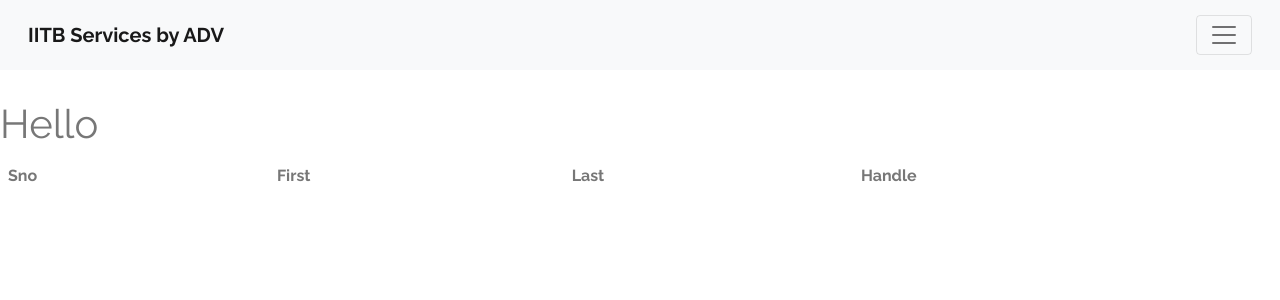
After one commit to CS699-IITB-Autumn-2021/project-segmentation_faulters, a Django app: page /hairsalon_admin in a window 1280 px wide. The commit adds this page. Shown: the top 300 px of the page. Run offline with Django 3.2, Linux system fonts and the light colour scheme; lists and menus that the app fills with data are empty; some libraries are stand-ins or nearby versions.

Commit message:
admin page for hair salon

```diff
--- a/IITB_Services/authentication/urls.py
+++ b/IITB_Services/authentication/urls.py
@@ -15,5 +15,6 @@ urlpatterns = [
     path('gulmohar_updation',views.gulmohar_updation,name="gulmohar_updation"),
     path('toggle',views.toggle,name="toggle"),
     path('hair',views.hair,name='hair'),
+    path('hairsalon_admin',views.hairsalon_admin,name="hairsalon_admin"),
 
 ]
--- a/IITB_Services/authentication/views.py
+++ b/IITB_Services/authentication/views.py
@@ -112,6 +112,8 @@ def signin(request):
             fname = user.first_name
             if user.username=="gulmohar":
                 return redirect('gulmohar_updation')
+            elif user.username=="hairsalon":
+                return redirect('hairsalon_admin')
             return redirect('afterlogin')
             # return render(request,'authentication/index.html',{'fname':fname})
             #return redirect('afterlogin')
@@ -142,3 +144,6 @@ def hair(request):
     if request.user.is_anonymous:
         return redirect('home')
     return render(request,"authentication/hair.html")
+
+def hairsalon_admin(request):
+    return render(request,'authentication/hairsalon_admin.html')
--- /dev/null
+++ b/IITB_Services/templates/authentication/hairsalon_admin.html
@@ -0,0 +1,44 @@
+{% extends 'authentication/base.html' %} {% load static %} {% block content %}
+<style>
+    .hello {
+        margin-top: 100px;
+    }
+</style>
+<h1 class="hello">Hello</h1>
+
+<table class="table table-borderless">
+    <thead>
+        <tr>
+            <th scope="col">Sno</th>
+            <th scope="col">First</th>
+            <th scope="col">Last</th>
+            <th scope="col">Handle</th>
+        </tr>
+    </thead>
+    <tbody>
+
+
+
+
+
+
+        <!-- <tr>
+            <th scope="row">1</th>
+            <td>Mark</td>
+            <td>Otto</td>
+            <td>@mdo</td>
+          </tr> -->
+        <!-- <tr>
+            <th scope="row">2</th>
+            <td>Jacob</td>
+            <td>Thornton</td>
+            <td>@fat</td>
+          </tr>
+          <tr>
+            <th scope="row">3</th>
+            <td colspan="2">Larry the Bird</td>
+            <td>@twitter</td>
+          </tr> -->
+    </tbody>
+</table>
+{% endblock content %}
```
Also changed, not shown: IITB_Services/templates/authentication/h1.html (+6 -3 lines), IITB_Services/db.sqlite3.
